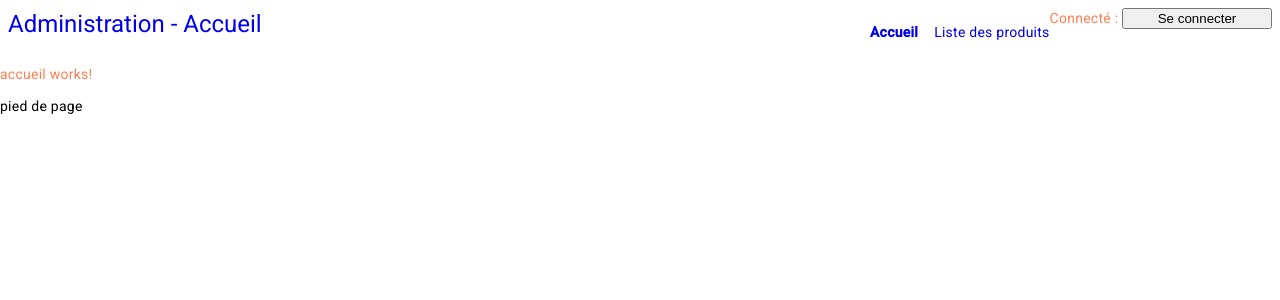
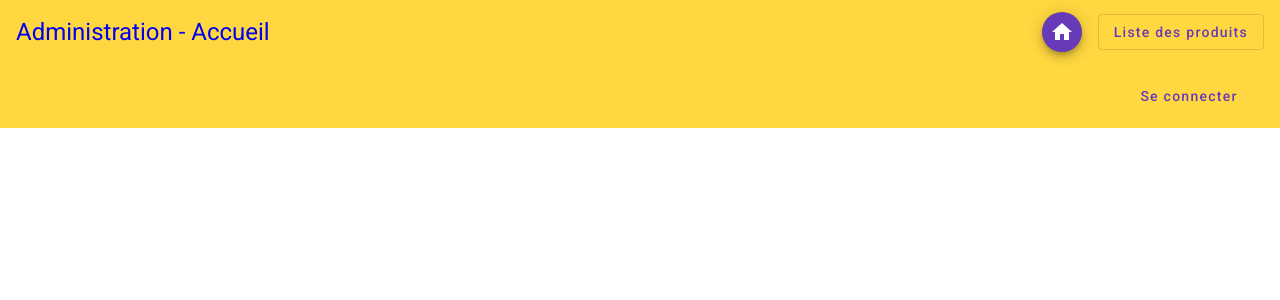
Before and after one commit to Naljorpa/tp-angular, an Angular app: page / in a window 1280 px wide. Shown: the top 300 px of the page. Built offline with nearby package versions, Linux system fonts and the light colour scheme.

Commit message:
stylisation de l'entete avec material design

```diff
--- a/src/app/app.component.html
+++ b/src/app/app.component.html
@@ -1,3 +1,4 @@
+
 <app-entete></app-entete>
 <router-outlet></router-outlet>
 <footer>pied de page</footer>
--- a/src/app/entete/entete.component.html
+++ b/src/app/entete/entete.component.html
@@ -1,9 +1,15 @@
-<h1><a routerLink="/"> {{titre}} - {{soustitre}}</a></h1>
-<span class="spacer"></span>
-<nav>
-    <a routerLink="/" routerLinkActive="estActif" [routerLinkActiveOptions]="{exact: true}">Accueil</a>
-    <a routerLink="/produit" routerLinkActive="estActif">Liste des produits</a>
-</nav>
-<span>
-    <p>Connecté : <button (click)="seConnecter()">{{msgConnecter}}</button></p>
-</span>
+<mat-toolbar color="accent">
+    <mat-toolbar-row class="jb">
+        <h1><a routerLink="/"> {{titre}} - {{soustitre}}</a></h1>
+        <nav>
+            <a mat-mini-fab color="primary" routerLink="/" routerLinkActive="estActif"
+                [routerLinkActiveOptions]="{exact: true}"><mat-icon>home</mat-icon></a>
+            <a mat-stroked-button color="primary" routerLink="/produit" routerLinkActive="estActif">Liste des
+                produits</a>
+
+        </nav>
+    </mat-toolbar-row>
+    <mat-toolbar-row je>
+        <button mat-button color="primary" (click)="seConnecter()">{{msgConnecter}}</button>
+    </mat-toolbar-row>
+</mat-toolbar>
--- a/src/app/entete/entete.component.scss
+++ b/src/app/entete/entete.component.scss
@@ -1,22 +1,70 @@
-:host{  /* app-entete*/
-    display: flex;
+:host {
+    /* app-entete*/
     color: rebeccapurple;
-    padding: 8px;
-    button{
+    padding: 15px;
+
+    button {
         width: 150px;
     }
-    a {/*:not(:has(h1)){*/
+
+    mat-toolbar {
+        position: fixed;
+        display: flex;
+
+        @media screen and (max-width: 550px) {
+            flex-direction: column-reverse;
+            padding-bottom: 64px;
+
+        }
+
+        mat-toolbar-row:first-of-type {
+            display: flex;
+            flex-wrap: wrap;
+            justify-content: space-between;
+
+            @media screen and (max-width: 550px) {
+                justify-content: center;
+            }
+
+            :last-child {
+                @media screen and (max-width: 550px) {
+                    margin-top: 10px;
+                }
+            }
+
+        }
+
+        mat-toolbar-row:last-of-type {
+            display: flex;
+            justify-content: flex-end;
+        }
+
+        h1 {
+            display: flex;
+            margin: 0;
+        }
+
+        a {
+            /*:not(:has(h1)){*/
             text-decoration: none;
         }
-    nav{
+
+        nav {
             display: flex;
             align-items: center;
+
             a {
                 margin-left: 16px;
+
                 &.estActif {
                     font-weight: bold;
                 }
             }
 
         }
+
     }
+
+
+
+}
--- a/src/app/liste/liste.component.scss
+++ b/src/app/liste/liste.component.scss
@@ -1,4 +1,7 @@
+
+
 .liste {
+    padding-top: calc(2*64px);
     display: flex;
     flex-direction: column;
     .unProduit{
```
Also changed, not shown: src/app/app.module.ts (+8 -1 lines). Lines whose indentation alone changed are shown as unchanged.
